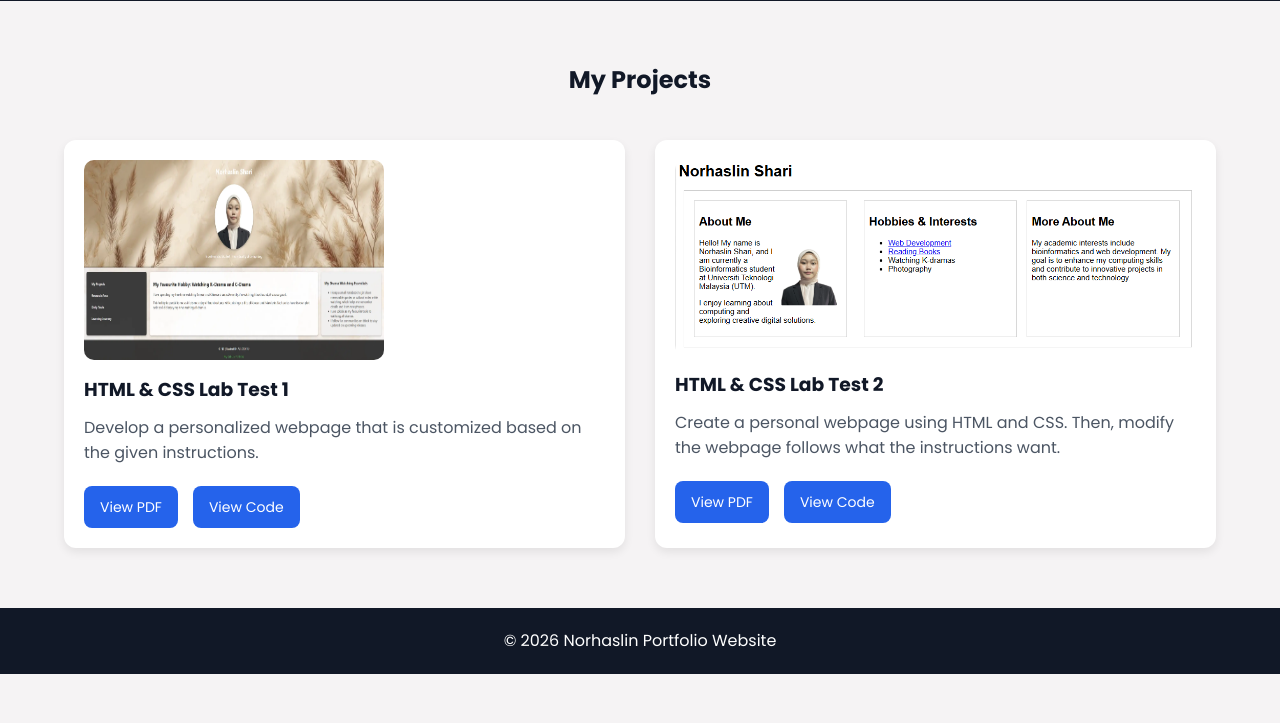
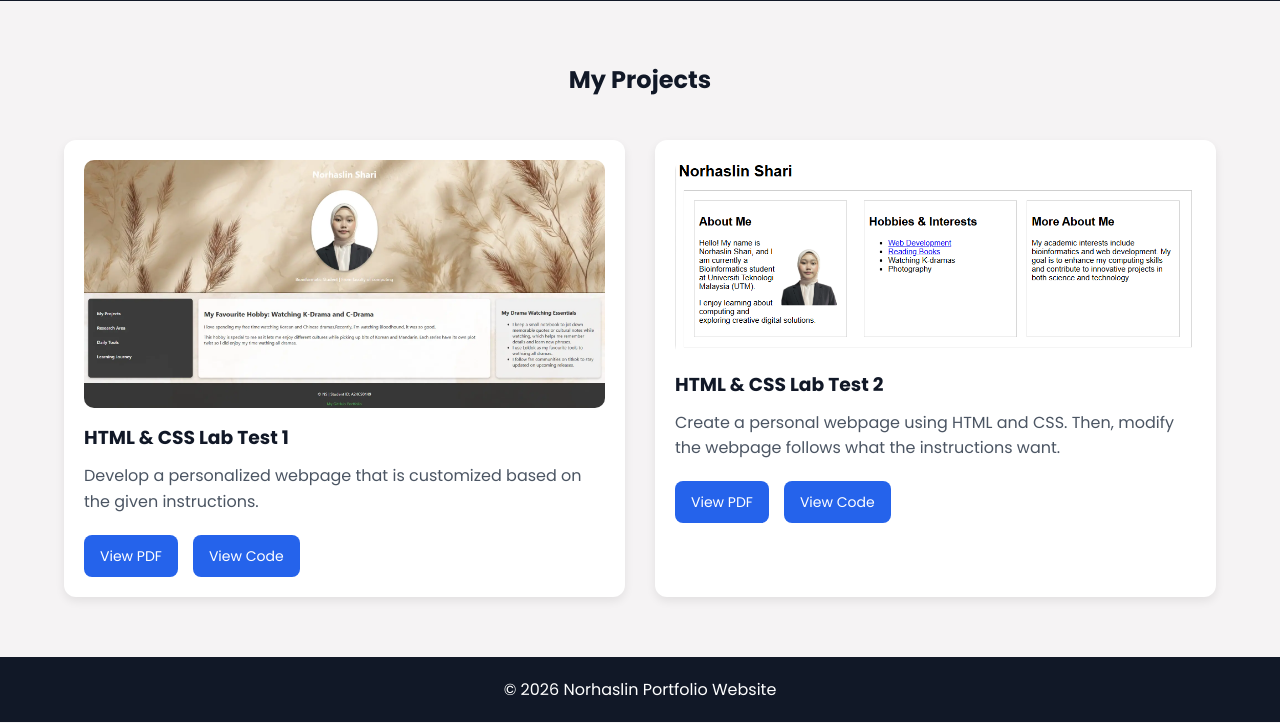
Before and after one commit to NorhaslinShari/Portfolio, a plain HTML site: page projects.html in a window 1280 px wide. Shown: the part 77-800 px from the top of the page. Drawn offline with Linux system fonts and the light colour scheme.

Commit message:
Update projects.html

```diff
--- a/projects.html
+++ b/projects.html
@@ -37,7 +37,7 @@
 
         <!-- PROJECT 1 -->
         <div class="project-card">
-            <img src="project1.webp" alt="Project 1" width="300" height="200" loading="lazy">
+            <img src="project1.webp" alt="Project 1" loading="lazy">
 
             <h3>HTML & CSS Lab Test 1</h3>
 
```
